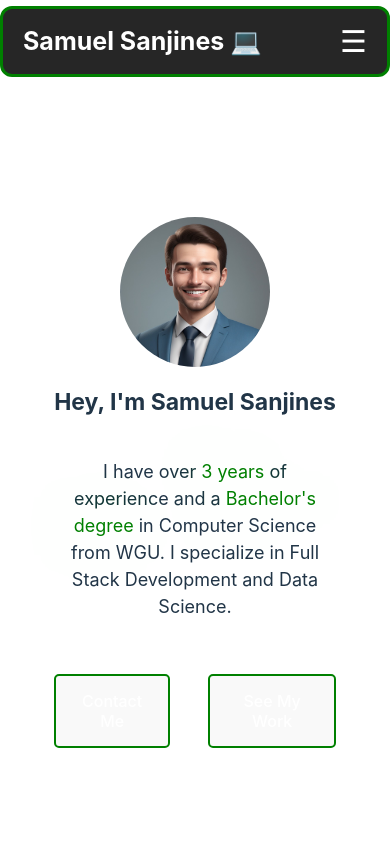
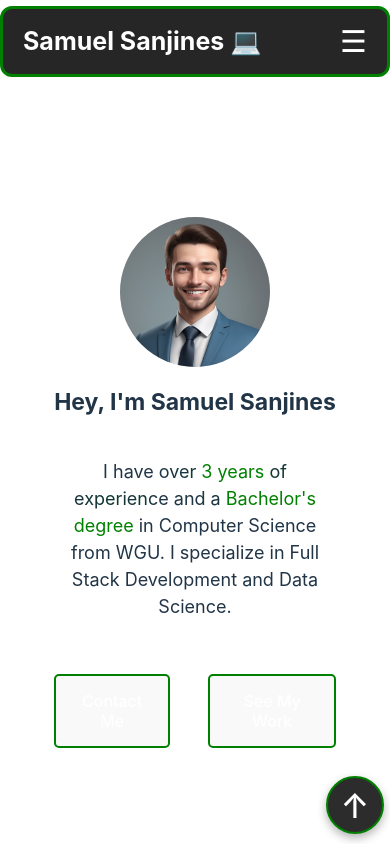
Before and after one commit to SamuSanj09/my-portfolio, a React (Vite) app: page / in a window 390 px wide. Built offline with nearby package versions, Linux system fonts and the light colour scheme.

Commit message:
Resolved Conflicts
i think sooo

```diff
--- a/package.json
+++ b/package.json
@@ -14,7 +14,6 @@
     "bootstrap": "^5.3.3",
     "font-awesome": "^4.7.0",
     "framer-motion": "^12.4.7",
-    "lodash.debounce": "^4.0.8",
     "react": "^19.0.0",
     "react-bootstrap": "^2.10.9",
     "react-dom": "^19.0.0",
--- a/src/components/Navbar.css
+++ b/src/components/Navbar.css
@@ -13,7 +13,6 @@
   left: 0;
   z-index: 100; /* Make sure it stays on top */
   box-sizing: border-box; /* Ensures padding is included in width */
-  margin-top: 12px;
 }
 
 /* Navbar Container */
--- a/src/components/ScrollButton.css
+++ b/src/components/ScrollButton.css
@@ -1,64 +1,55 @@
 .scroll-to-top {
     position: fixed;
-    bottom: 30px;
-    right: 50px;
+    position: fixed !important;
+    bottom: 30px !important;
+    right: 50px !important;
     width: 60px;
     height: 60px;
     background-color: #2c2c2c;
     color: white;
-    border: 2.5px solid green;
+    border: 2.5px solid green; /* Set default border to green */
     border-radius: 50%;
     cursor: pointer;
     font-size: 24px;
     display: flex;
     align-items: center;
     justify-content: center;
-    z-index: 9999;
-    box-shadow: 0 4px 10px rgba(0, 0, 0, 0.3);
-    transition: opacity 0.3s ease, visibility 0.3s ease, transform 0.2s ease, border-width 0.2s ease, box-shadow 0.2s ease;
-    opacity: 0;
-    visibility: hidden;
-}
-
-.scroll-to-top.visible {
-    opacity: 1;
-    visibility: visible;
-}
-
-.scroll-to-top.hidden {
-    opacity: 0;
-    visibility: hidden;
+    z-index: 9999 !important;  /* Aseguramos que esté por encima de todo */
+    box-shadow: 0 4px 10px rgba(0,0,0,0.3);
+    transition: all 0.3s ease;
 }
 
 .scroll-to-top:hover {
-    border-width: 3.5px;
+    border: 3.5px solid green;
+    border-color: green;
+    background-color: #2c2c2c; /* Mantenemos el fondo original */
     transform: translateY(-3px);
-    box-shadow: 0 10px 15px rgba(0, 255, 0, 0.3);
+    box-shadow: 0 10px 15px rgba(0, 255, 0, 0.3); /* Ajustamos sombra */
 }
 
 .scroll-to-top:focus {
-    outline: 2px solid green;
-    outline-offset: 2px;
+    outline: none;
+    border-color: green;
 }
 
-/* Ajustes para móviles */
 @media (max-width: 768px) {
     .scroll-to-top {
-        right: 6px;
-        bottom: 12px;
+        right: 6px !important;
+        bottom: 12px !important;
         width: 58px;
         height: 58px;
-        font-size: 2.1rem;
+        font-size: 2.1rem; /* Aumenta aún más el tamaño en dispositivos pequeños */
+        padding: 15px;
+        display: flex;
+        align-items: center;
+        justify-content: center;
+    }
+
+}
+
+@media (max-width: 769px) and (max-width: 1024px) {
+    .scroll-to-top {
+        right: 6px !important;
+        bottom: 10px !important;
     }
 }
-
-/* Ajustes para pantallas muy pequeñas */
-@media (max-width: 400px) {
-    .scroll-to-top {
-        right: 6px;
-        bottom: 12px;
-        width: 50px;
-        height: 50px;
-        font-size: 1.8rem;
-    }
-}
--- a/src/components/ScrollButton.jsx
+++ b/src/components/ScrollButton.jsx
@@ -1,54 +1,44 @@
-import { useState, useEffect } from 'react';
+import { useEffect, useState } from 'react';
 import './ScrollButton.css';
 
 const ScrollButton = () => {
+    console.log('ScrollButton component rendered');
     const [isVisible, setIsVisible] = useState(false);
 
-    // Maneja el evento de scroll
+    // Detecta el desplazamiento y muestra el botón cuando se hayan desplazado 300px
+    useEffect(() => {
         const handleScroll = () => {
-        console.log('Scroll event triggered'); // Depuration
-        console.log('ScrollY:', window.scrollY); // Depuration
-
-        if (window.scrollY > 100) {
-            console.log('ScrollY > 100, haciendo el botón visible');
+            if (window.scrollY > 50) {
+                console.log('Scroll detected, setting visibility to true');
                 setIsVisible(true);
             } else {
-            console.log('ScrollY <= 100, ocultando el botón');
+                console.log('Scroll detected, setting visibility to false');
                 setIsVisible(false);
             }
         };
 
-    useEffect(() => {
-        console.log('Componente montado, registrando evento de scroll');
-
-        // Register it
         window.addEventListener('scroll', handleScroll);
 
-        // Verifify the initial scroll position
-        handleScroll();
-
+        // Limpiar el evento de scroll cuando el componente se desmonte
         return () => {
-            console.log('Componente desmontado, eliminando evento de scroll');
             window.removeEventListener('scroll', handleScroll);
         };
     }, []);
 
-    useEffect(() => {
-        console.log('Estado isVisible actualizado:', isVisible);
-    }, [isVisible]);
+    const scrollToTop = () => {
+        console.log('Button clicked, attempting to scroll to top');
 
-    // Scroll Function
-    const scrollToTop = () => {
-        console.log('Botón clickeado, haciendo scroll hacia arriba'); // Depuración
-        window.scrollTo({ top: 0, behavior: 'smooth' });
+        // Method 3: Document element properties
+        document.documentElement.scrollTop = 0;
+        document.body.scrollTop = 0; // For Safari
+        console.log('Scroll to top executed');
     };
 
     return (
         <button
-            className={`scroll-to-top ${isVisible ? 'visible' : 'hidden'}`}
+            className={`scroll-to-top ${isVisible ? 'visible' : ''}`}
             onClick={scrollToTop}
             aria-label="Scroll to top"
-            tabIndex={0}
         >
             ↑
         </button>
```
Also changed, not shown: 1 other file (tests, documents, lock files or other folders). Lines whose indentation alone changed are shown as unchanged.
